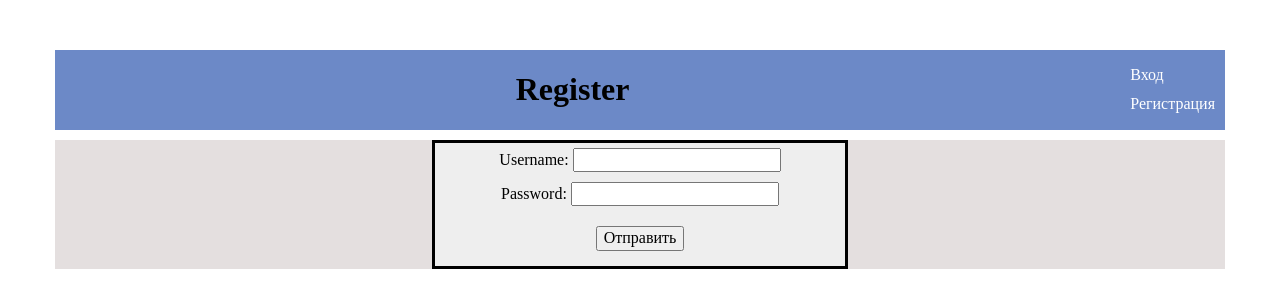
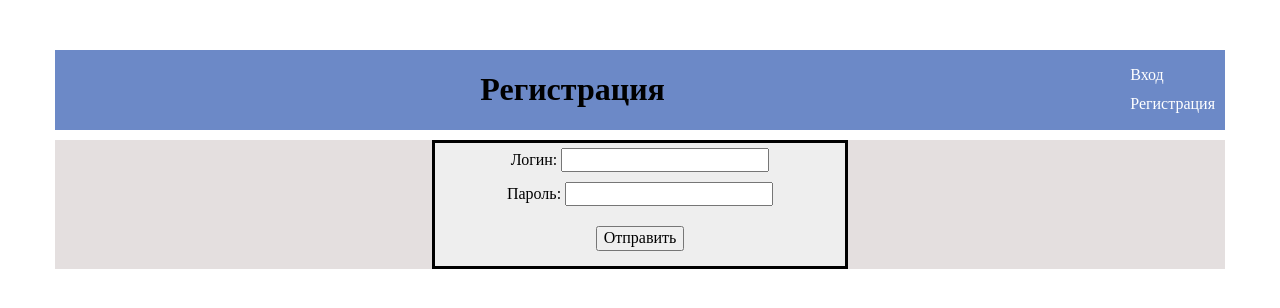
Before and after one commit to Mikshun/blog, a Django app: page /blog/register in a window 1280 px wide. Shown: the top 308 px of the page. Run offline with Django 4.2, Linux system fonts and the light colour scheme.

Commit message:
translate

```diff
--- a/blog/post/templates/post/register.html
+++ b/blog/post/templates/post/register.html
@@ -5,7 +5,7 @@
 {% endblock %}
 
 {% block name %}
-    Register
+    Регистрация
 {% endblock %}
 
 {% block body %}
@@ -13,11 +13,11 @@
 <form  action="../api/auth/users/" method="post">
             {% csrf_token %}
             <div class="input-div">
-                <label for="username">Username:</label>
+                <label for="username">Логин:</label>
                 <input type="text" name="username" class="input-text" required>
             </div>
             <div class="input-div">
-                <label for="password">Password:</label>
+                <label for="password">Пароль:</label>
                 <input type="password" name="password" required>
             </div>
              <button type="submit">Отправить</button>
```
Also changed, not shown: blog/db.sqlite3.
